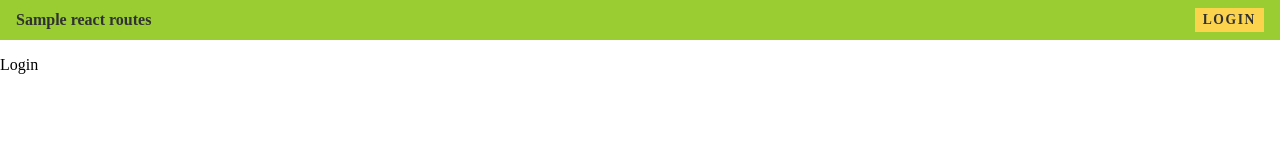
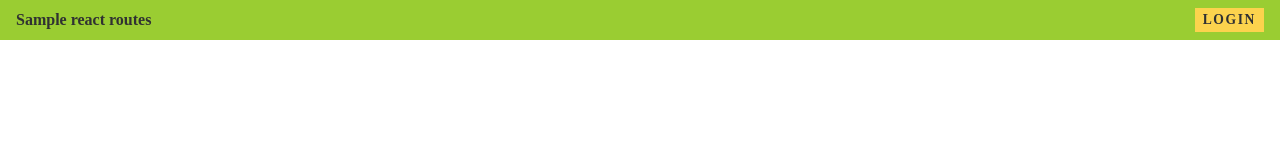
Before and after one commit to sample-react-projects/sample-react-routes, a React (Vite) app: page /authenticate/login in a window 1280 px wide. Shown: the top 160 px of the page. Built offline with nearby package versions, Linux system fonts and the light colour scheme.

Commit message:
Use home component as root component

```diff
--- a/src/components/login/Login.tsx
+++ b/src/components/login/Login.tsx
@@ -1,5 +1,5 @@
 const Login: React.FC<{}> = () => {
-  return <>Login</>;
+  return <></>;
 };
 
 export default Login;
--- a/src/main.tsx
+++ b/src/main.tsx
@@ -7,12 +7,17 @@ import App from "./components/app/App";
 import Login from "./components/login/Login";
 import Register from "./components/register/Register";
 import Authenticate from "./components/authenticate/Authenticate";
+import Home from "./components/home/Home";
 
 const router = createBrowserRouter([
   {
     path: "/",
     element: <App />,
     children: [
+      {
+        index: true,
+        element: <Home />,
+      },
       {
         path: "authenticate",
         element: <Authenticate />,
```
